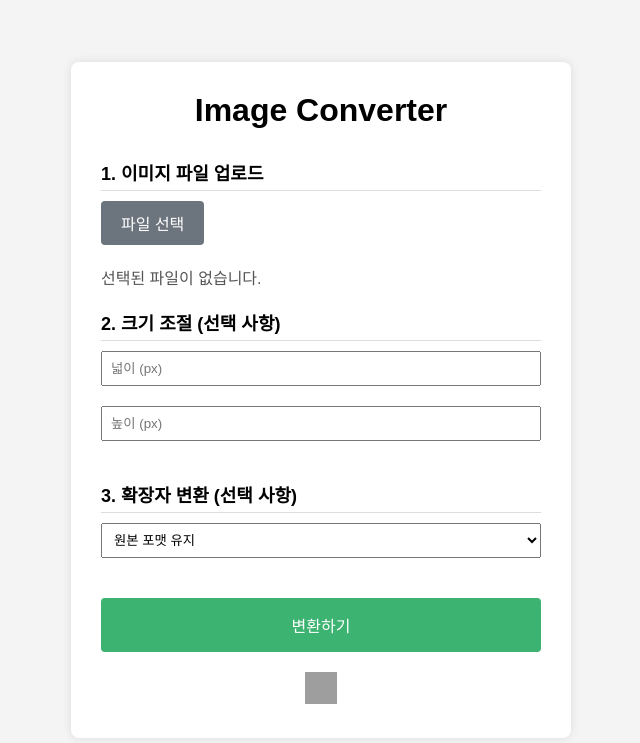
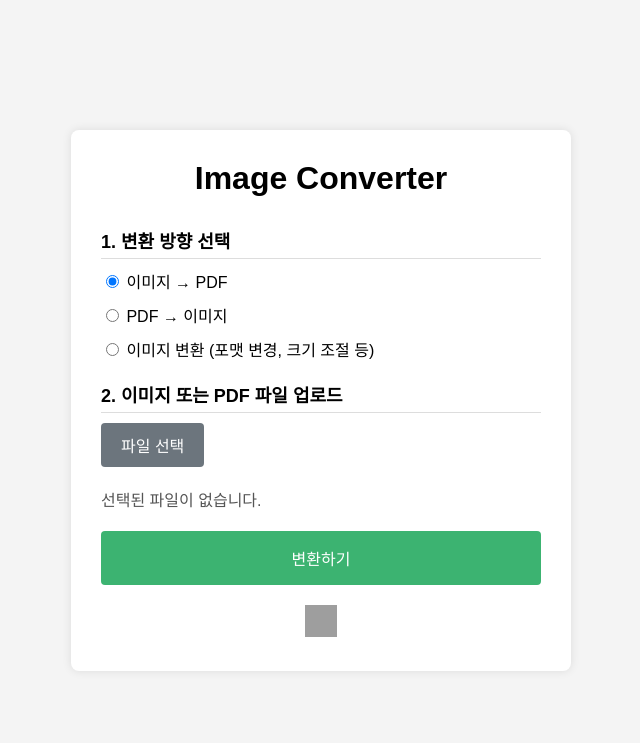
Before and after one commit to koremin/-, a Flask app: page / in a window 1280 px wide. Shown: the top 743 px of the page, without its empty margins (319-959 px from the left). Run offline with Flask 3, Linux system fonts and the light colour scheme; grey boxes are pictures that could not be loaded.

Commit message:
pdf 변환 기능 추가

```diff
--- a/app.py
+++ b/app.py
@@ -4,10 +4,12 @@ import os
 import io
 import zipfile
 import re
+from pdf2image import convert_from_bytes
+import fitz  # PyMuPDF
 
 app = Flask(__name__)
 app.config['UPLOAD_FOLDER'] = 'uploads'
-app.config['ALLOWED_EXTENSIONS'] = {'png', 'jpg', 'jpeg', 'gif', 'bmp', 'tiff', 'webp'}
+app.config['ALLOWED_EXTENSIONS'] = {'png', 'jpg', 'jpeg', 'gif', 'bmp', 'tiff', 'webp', 'pdf'}
 app.config['MAX_CONTENT_LENGTH'] = 16 * 1024 * 1024  # 최대 파일 크기: 16MB
 
 if not os.path.exists(app.config['UPLOAD_FOLDER']):
@@ -37,6 +39,7 @@ MIMETYPES = {
     'bmp': 'image/bmp',
     'tiff': 'image/tiff',
     'webp': 'image/webp',
+    'pdf': 'application/pdf',
 }
 
 @app.route('/', methods=['GET', 'POST'])
@@ -47,6 +50,7 @@ def upload_files():
         width = request.form.get('width')
         height = request.form.get('height')
         convert_to = request.form.get('convert_to')
+        convert_direction = request.form.get('convert_direction')
 
         # 파일이 선택되지 않은 경우
         if not files or files[0].filename == '':
@@ -56,44 +60,103 @@ def upload_files():
         for file in files:
             if file and allowed_file(file.filename):
                 original_filename = safe_filename(file.filename)
-                img = Image.open(file.stream)
+                ext = original_filename.rsplit('.', 1)[1].lower()
 
-                # 크기 조절
-                if width or height:
-                    w, h = img.size
-                    width = int(width) if width else None
-                    height = int(height) if height else None
+                if convert_direction == 'pdf_to_image' and ext == 'pdf':
+                    # PDF를 이미지로 변환
+                    try:
+                        # PDF 파일을 바이트로 읽기
+                        pdf_bytes = file.read()
+                        # PDF를 이미지로 변환
+                        pages = convert_from_bytes(pdf_bytes)
+                        for i, page in enumerate(pages):
+                            img_io = io.BytesIO()
+                            page.save(img_io, format='PNG')
+                            img_io.seek(0)
+                            filename_without_ext = '.'.join(original_filename.split('.')[:-1])
+                            new_filename = f"{filename_without_ext}_page_{i + 1}.png"
+                            images.append((new_filename, img_io))
+                    except Exception as e:
+                        print(f"PDF 변환 오류: {e}")
+                        continue
 
-                    if width and height:
-                        img = img.resize((width, height))
-                    elif width:
-                        ratio = width / w
-                        height = int(h * ratio)
-                        img = img.resize((width, height))
-                    elif height:
-                        ratio = height / h
-                        width = int(w * ratio)
-                        img = img.resize((width, height))
+                elif convert_direction == 'image_to_pdf' and ext in app.config['ALLOWED_EXTENSIONS'] - {'pdf'}:
+                    # 이미지를 PDF로 변환
+                    try:
+                        img = Image.open(file.stream)
+                        img = img.convert('RGB')
+                        images.append((original_filename, img))
+                    except Exception as e:
+                        print(f"이미지 변환 오류: {e}")
+                        continue
 
-                # 확장자 변환 여부 확인
-                if convert_to:
-                    ext = convert_to.lower()
                 else:
-                    ext = img.format.lower()
-                    if ext == 'jpeg':
-                        ext = 'jpg'
+                    # 기존 이미지 처리 (크기 조절 및 포맷 변환)
+                    try:
+                        img = Image.open(file.stream)
 
-                # 이미지 메모리에 저장
-                img_io = io.BytesIO()
-                img.save(img_io, format=ext.upper())
-                img_io.seek(0)
+                        # 크기 조절
+                        if width or height:
+                            w, h = img.size
+                            width_val = int(width) if width else None
+                            height_val = int(height) if height else None
 
-                # 파일 이름 업데이트 (확장자 변경 시)
-                filename_without_ext = '.'.join(original_filename.split('.')[:-1])
-                new_filename = f"{filename_without_ext}.{ext}"
-                images.append((new_filename, img_io))
+                            if width_val and height_val:
+                                img = img.resize((width_val, height_val))
+                            elif width_val:
+                                ratio = width_val / w
+                                height_val = int(h * ratio)
+                                img = img.resize((width_val, height_val))
+                            elif height_val:
+                                ratio = height_val / h
+                                width_val = int(w * ratio)
+                                img = img.resize((width_val, height_val))
 
-        if len(images) == 1:
+                        # 확장자 변환 여부 확인
+                        if convert_to:
+                            target_ext = convert_to.lower()
+                        else:
+                            target_ext = img.format.lower()
+                            if target_ext == 'jpeg':
+                                target_ext = 'jpg'
+
+                        # 이미지 메모리에 저장
+                        img_io = io.BytesIO()
+                        img.save(img_io, format=target_ext.upper())
+                        img_io.seek(0)
+
+                        # 파일 이름 업데이트 (확장자 변경 시)
+                        filename_without_ext = '.'.join(original_filename.split('.')[:-1])
+                        new_filename = f"{filename_without_ext}.{target_ext}"
+                        images.append((new_filename, img_io))
+                    except Exception as e:
+                        print(f"이미지 처리 오류: {e}")
+                        continue
+
+        if not images:
+            return redirect(request.url)
+
+        if convert_direction == 'image_to_pdf':
+            # 이미지들을 하나의 PDF로 변환
+            try:
+                pdf_io = io.BytesIO()
+                img_list = [img for fname, img in images]
+                if img_list:
+                    img_list[0].save(pdf_io, format='PDF', save_all=True, append_images=img_list[1:])
+                pdf_io.seek(0)
+
+                response = send_file(
+                    pdf_io,
+                    mimetype='application/pdf',
+                    as_attachment=True,
+                    download_name='converted.pdf')
+                response.headers["Cache-Control"] = "no-cache, no-store, must-revalidate"
+                return response
+            except Exception as e:
+                print(f"PDF 생성 오류: {e}")
+                return redirect(request.url)
+
+        elif len(images) == 1:
             filename, img_io = images[0]
             ext = filename.rsplit('.', 1)[1].lower()
             mime = MIMETYPES.get(ext, 'application/octet-stream')
@@ -110,14 +173,19 @@ def upload_files():
             zip_io = io.BytesIO()
             with zipfile.ZipFile(zip_io, mode='w') as zipf:
                 for filename, img_io in images:
-                    zipf.writestr(filename, img_io.getvalue())
+                    if isinstance(img_io, Image.Image):
+                        img_bytes = io.BytesIO()
+                        img_io.save(img_bytes, format='PDF')
+                        zipf.writestr(f"{filename}.pdf", img_bytes.getvalue())
+                    else:
+                        zipf.writestr(filename, img_io.getvalue())
             zip_io.seek(0)
 
             response = send_file(
                 zip_io,
                 mimetype='application/zip',
                 as_attachment=True,
-                download_name='images.zip')
+                download_name='converted_files.zip')
             response.headers["Cache-Control"] = "no-cache, no-store, must-revalidate"
             return response
 
--- a/templates/index.html
+++ b/templates/index.html
@@ -12,22 +12,38 @@
         <h1>Image Converter</h1>
         <form method="post" enctype="multipart/form-data" id="upload-form">
             <div class="section">
-                <h2>1. 이미지 파일 업로드</h2>
+                <h2>1. 변환 방향 선택</h2>
+                <label>
+                    <input type="radio" name="convert_direction" value="image_to_pdf" checked>
+                    이미지 → PDF
+                </label>
+                <label>
+                    <input type="radio" name="convert_direction" value="pdf_to_image">
+                    PDF → 이미지
+                </label>
+                <label>
+                    <input type="radio" name="convert_direction" value="image_conversion">
+                    이미지 변환 (포맷 변경, 크기 조절 등)
+                </label>
+            </div>
+
+            <div class="section">
+                <h2>2. 이미지 또는 PDF 파일 업로드</h2>
                 <label class="custom-file-upload">
-                    <input type="file" name="files" multiple accept="image/*" required>
+                    <input type="file" name="files" multiple accept="image/*,application/pdf" required>
                     파일 선택
                 </label>
                 <span id="file-name">선택된 파일이 없습니다.</span>
             </div>
 
-            <div class="section">
-                <h2>2. 크기 조절 (선택 사항)</h2>
+            <div class="section" id="resize-section">
+                <h2>3. 크기 조절 (선택 사항)</h2>
                 <input type="number" name="width" placeholder="넓이 (px)">
                 <input type="number" name="height" placeholder="높이 (px)">
             </div>
 
-            <div class="section">
-                <h2>3. 확장자 변환 (선택 사항)</h2>
+            <div class="section" id="convert-section">
+                <h2>4. 확장자 변환 (선택 사항)</h2>
                 <select name="convert_to">
                     <option value="">원본 포맷 유지</option>
                     <option value="png">PNG로 변환</option>
@@ -53,5 +69,33 @@
     </div>
 
     <script src="{{ url_for('static', filename='js/script.js') }}"></script>
+    <script>
+        // 변환 방향에 따라 옵션 표시/숨김
+        document.addEventListener('DOMContentLoaded', function() {
+            const convertDirectionRadios = document.getElementsByName('convert_direction');
+            const resizeSection = document.getElementById('resize-section');
+            const convertSection = document.getElementById('convert-section');
+
+            function toggleSections() {
+                const selected = document.querySelector('input[name="convert_direction"]:checked').value;
+                if (selected === 'image_to_pdf') {
+                    resizeSection.style.display = 'none';
+                    convertSection.style.display = 'none';
+                } else if (selected === 'pdf_to_image') {
+                    resizeSection.style.display = 'none';
+                    convertSection.style.display = 'none';
+                } else {
+                    resizeSection.style.display = 'block';
+                    convertSection.style.display = 'block';
+                }
+            }
+
+            convertDirectionRadios.forEach(radio => {
+                radio.addEventListener('change', toggleSections);
+            });
+
+            toggleSections();  // 초기 상태 설정
+        });
+    </script>
 </body>
 </html>
```
